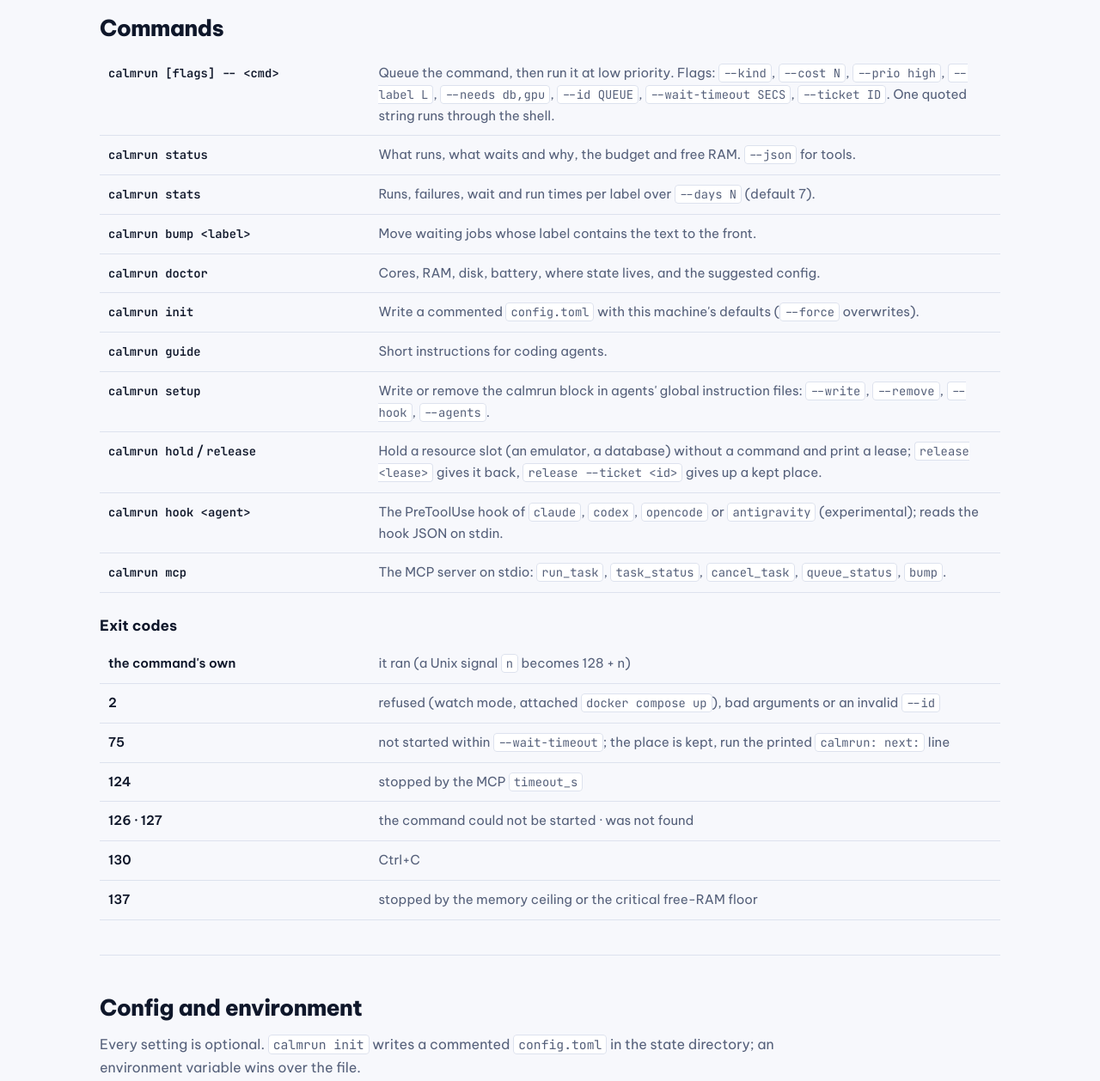
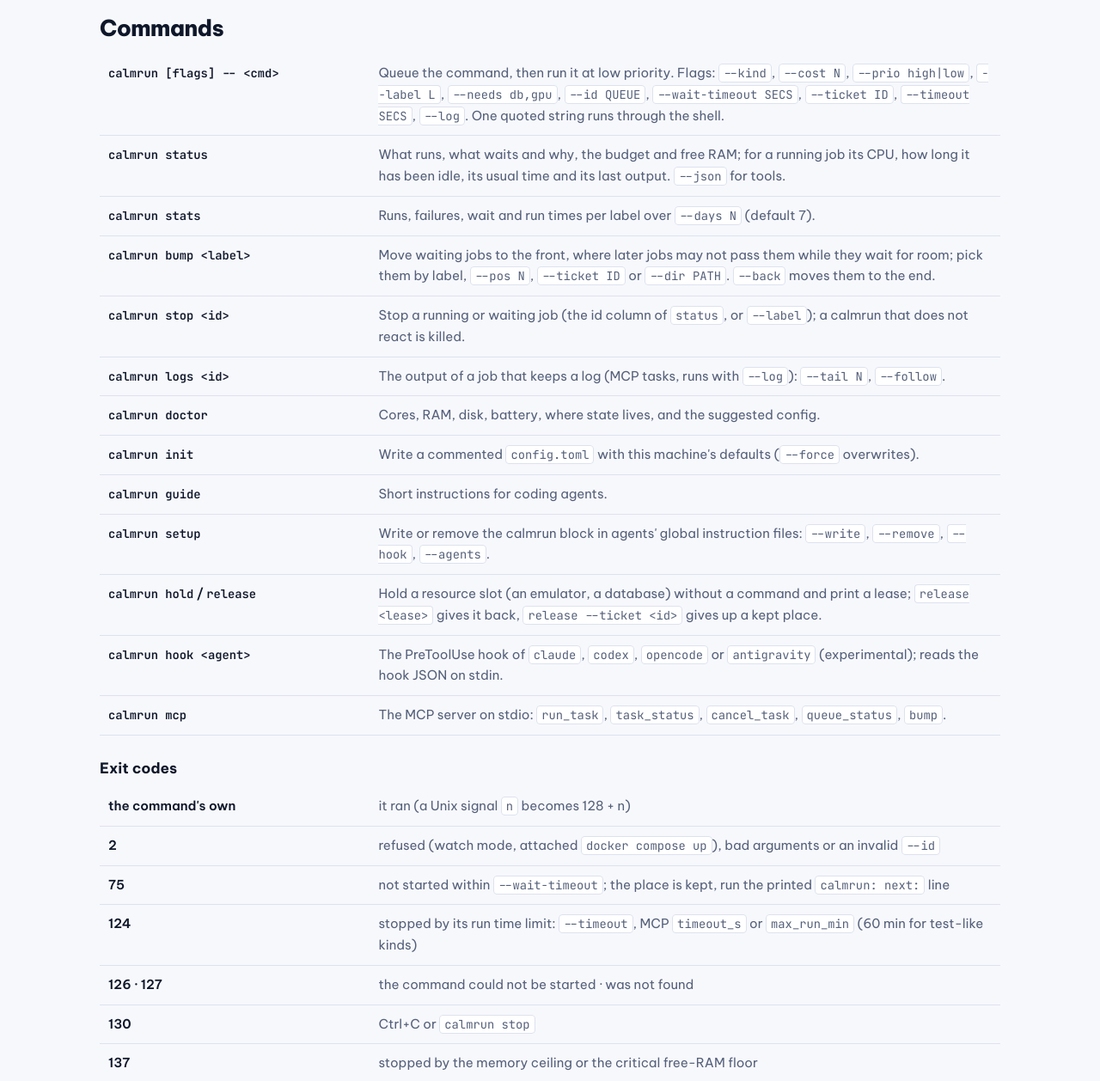
Before and after one commit to vannt-dev/calmrun, a plain HTML site: page docs/index.html in a window 1280 px wide. Shown: the part 5900-7158 px from the top of the page at 86% size. Drawn offline with Linux system fonts and the light colour scheme.

Commit message:
chore(release): 0.4.0 (#31)
Version bump, CHANGELOG and site for 0.4.0.

```diff
--- a/docs/index.html
+++ b/docs/index.html
@@ -581,13 +581,15 @@ Do not wrap light commands (git, ls, cat, package installs).</pre>
               <th><code>calmrun [flags] -- &lt;cmd&gt;</code></th>
               <td data-i18n="cmd.run">
                 Queue the command, then run it at low priority. Flags: <code>--kind</code>, <code>--cost N</code>,
-                <code>--prio high</code>, <code>--label L</code>, <code>--needs db,gpu</code>, <code>--id QUEUE</code>,
-                <code>--wait-timeout SECS</code>, <code>--ticket ID</code>. One quoted string runs through the shell.
+                <code>--prio high|low</code>, <code>--label L</code>, <code>--needs db,gpu</code>, <code>--id QUEUE</code>,
+                <code>--wait-timeout SECS</code>, <code>--ticket ID</code>, <code>--timeout SECS</code>, <code>--log</code>. One quoted string runs through the shell.
               </td>
             </tr>
-            <tr><th><code>calmrun status</code></th><td data-i18n="cmd.status">What runs, what waits and why, the budget and free RAM. <code>--json</code> for tools.</td></tr>
+            <tr><th><code>calmrun status</code></th><td data-i18n="cmd.status">What runs, what waits and why, the budget and free RAM; for a running job its CPU, how long it has been idle, its usual time and its last output. <code>--json</code> for tools.</td></tr>
             <tr><th><code>calmrun stats</code></th><td data-i18n="cmd.stats">Runs, failures, wait and run times per label over <code>--days N</code> (default 7).</td></tr>
-            <tr><th><code>calmrun bump &lt;label&gt;</code></th><td data-i18n="cmd.bump">Move waiting jobs whose label contains the text to the front.</td></tr>
+            <tr><th><code>calmrun bump &lt;label&gt;</code></th><td data-i18n="cmd.bump">Move waiting jobs to the front, where later jobs may not pass them while they wait for room; pick them by label, <code>--pos N</code>, <code>--ticket ID</code> or <code>--dir PATH</code>. <code>--back</code> moves them to the end.</td></tr>
+            <tr><th><code>calmrun stop &lt;id&gt;</code></th><td data-i18n="cmd.stop">Stop a running or waiting job (the id column of <code>status</code>, or <code>--label</code>); a calmrun that does not react is killed.</td></tr>
+            <tr><th><code>calmrun logs &lt;id&gt;</code></th><td data-i18n="cmd.logs">The output of a job that keeps a log (MCP tasks, runs with <code>--log</code>): <code>--tail N</code>, <code>--follow</code>.</td></tr>
             <tr><th><code>calmrun doctor</code></th><td data-i18n="cmd.doctor">Cores, RAM, disk, battery, where state lives, and the suggested config.</td></tr>
             <tr><th><code>calmrun init</code></th><td data-i18n="cmd.init">Write a commented <code>config.toml</code> with this machine's defaults (<code>--force</code> overwrites).</td></tr>
             <tr><th><code>calmrun guide</code></th><td data-i18n="cmd.guide">Short instructions for coding agents.</td></tr>
@@ -603,9 +605,9 @@ Do not wrap light commands (git, ls, cat, package installs).</pre>
             <tr><th data-i18n="exit.cmd">the command's own</th><td data-i18n="exit.cmd.d">it ran (a Unix signal <code>n</code> becomes 128 + n)</td></tr>
             <tr><th>2</th><td data-i18n="exit.2">refused (watch mode, attached <code>docker compose up</code>), bad arguments or an invalid <code>--id</code></td></tr>
             <tr><th>75</th><td data-i18n="exit.75">not started within <code>--wait-timeout</code>; the place is kept, run the printed <code>calmrun: next:</code> line</td></tr>
-            <tr><th>124</th><td data-i18n="exit.124">stopped by the MCP <code>timeout_s</code></td></tr>
+            <tr><th>124</th><td data-i18n="exit.124">stopped by its run time limit: <code>--timeout</code>, MCP <code>timeout_s</code> or <code>max_run_min</code> (60 min for test-like kinds)</td></tr>
             <tr><th>126 · 127</th><td data-i18n="exit.127">the command could not be started · was not found</td></tr>
-            <tr><th>130</th><td data-i18n="exit.130">Ctrl+C</td></tr>
+            <tr><th>130</th><td data-i18n="exit.130">Ctrl+C or <code>calmrun stop</code></td></tr>
             <tr><th>137</th><td data-i18n="exit.137">stopped by the memory ceiling or the critical free-RAM floor</td></tr>
           </table>
         </div>
@@ -822,10 +824,12 @@ patterns = ["make", "bazel build"]</pre>
           'ag.guide': 'In ra hướng dẫn ngắn để dán vào ngữ cảnh của agent. Hoặc tự thêm đoạn này vào <code>CLAUDE.md</code> hay <code>AGENTS.md</code>:',
           'cmd.h2': 'Các lệnh',
           'cmd.run':
-            'Xếp lệnh vào hàng chờ rồi chạy ở mức ưu tiên thấp. Tùy chọn: <code>--kind</code>, <code>--cost N</code>, <code>--prio high</code>, <code>--label L</code>, <code>--needs db,gpu</code>, <code>--id QUEUE</code>, <code>--wait-timeout SECS</code>, <code>--ticket ID</code>. Một chuỗi trong dấu nháy sẽ chạy qua shell.',
-          'cmd.status': 'Việc nào đang chạy, việc nào đang chờ và vì sao, ngân sách điểm và RAM trống. <code>--json</code> cho công cụ.',
+            'Xếp lệnh vào hàng chờ rồi chạy ở mức ưu tiên thấp. Tùy chọn: <code>--kind</code>, <code>--cost N</code>, <code>--prio high|low</code>, <code>--label L</code>, <code>--needs db,gpu</code>, <code>--id QUEUE</code>, <code>--wait-timeout SECS</code>, <code>--ticket ID</code>, <code>--timeout SECS</code>, <code>--log</code>. Một chuỗi trong dấu nháy sẽ chạy qua shell.',
+          'cmd.status': 'Việc nào đang chạy, việc nào đang chờ và vì sao, ngân sách điểm và RAM trống; với việc đang chạy: CPU, đã đứng yên bao lâu, thời gian thường lệ và lần in ra cuối. <code>--json</code> cho công cụ.',
           'cmd.stats': 'Số lần chạy, số lần lỗi, thời gian chờ và chạy theo nhãn trong <code>--days N</code> ngày (mặc định 7).',
-          'cmd.bump': 'Đưa các việc đang chờ có nhãn chứa đoạn chữ này lên đầu hàng.',
+          'cmd.bump': 'Đưa việc đang chờ lên đầu hàng; khi nó chờ chỗ trống thì việc sau không được chen lên. Chọn theo nhãn, <code>--pos N</code>, <code>--ticket ID</code> hoặc <code>--dir PATH</code>. <code>--back</code> đẩy xuống cuối hàng.',
+          'cmd.stop': 'Dừng một việc đang chạy hoặc đang chờ (cột id của <code>status</code>, hoặc <code>--label</code>); calmrun nào không phản hồi sẽ bị kill.',
+          'cmd.logs': 'Output của việc có ghi log (task MCP, lệnh chạy với <code>--log</code>): <code>--tail N</code>, <code>--follow</code>.',
           'cmd.doctor': 'Số lõi, RAM, ổ đĩa, pin, nơi lưu trạng thái và cấu hình gợi ý.',
           'cmd.init': 'Ghi một <code>config.toml</code> có chú thích với giá trị mặc định của máy này (<code>--force</code> để ghi đè).',
           'cmd.guide': 'Hướng dẫn ngắn cho coding agent.',
@@ -838,9 +842,9 @@ patterns = ["make", "bazel build"]</pre>
           'exit.cmd.d': 'lệnh đã chạy (trên Unix, tín hiệu <code>n</code> thành 128 + n)',
           'exit.2': 'bị từ chối (chế độ watch, <code>docker compose up</code> không tách nền), tham số sai hoặc <code>--id</code> không hợp lệ',
           'exit.75': 'chưa bắt đầu trong <code>--wait-timeout</code>; chỗ trong hàng vẫn được giữ, chạy dòng <code>calmrun: next:</code> được in ra',
-          'exit.124': 'bị dừng bởi <code>timeout_s</code> của MCP',
+          'exit.124': 'bị dừng vì quá giới hạn thời gian chạy: <code>--timeout</code>, <code>timeout_s</code> của MCP hoặc <code>max_run_min</code> (60 phút cho các loại test)',
           'exit.127': 'không khởi động được lệnh · không tìm thấy lệnh',
-          'exit.130': 'Ctrl+C',
+          'exit.130': 'Ctrl+C hoặc <code>calmrun stop</code>',
           'exit.137': 'bị dừng bởi trần bộ nhớ hoặc ngưỡng RAM trống tối thiểu',
           'cfg.h2': 'Cấu hình và biến môi trường',
           'cfg.sub':
```
Also changed, not shown: 3 other files.
